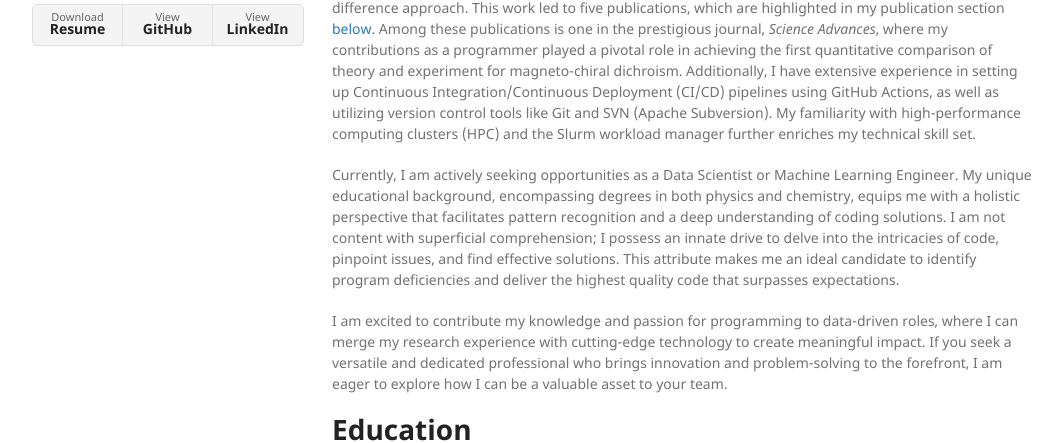
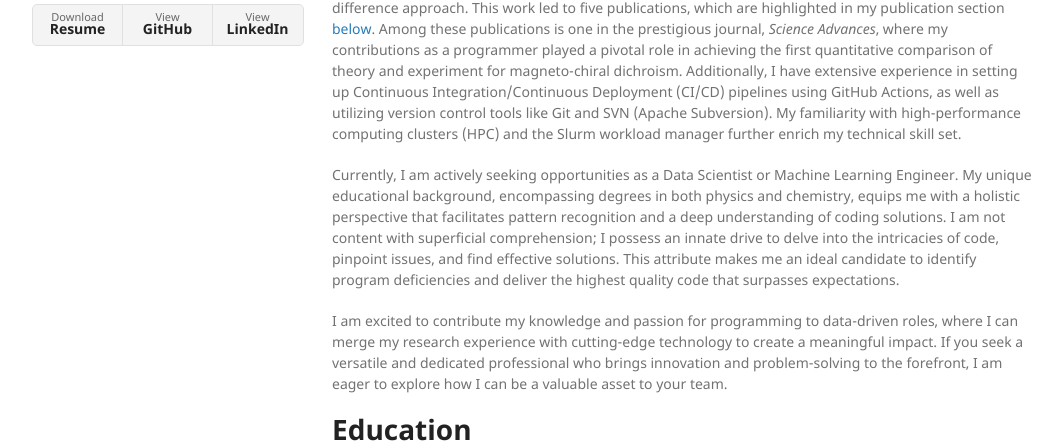
Before and after one commit to herbertludowieg/herbertludowieg.github.io, a Jekyll site: the page built from index.md, in a window 1280 px wide and 1400 px high. Shown: the part 425-868 px from the top of the window, without its empty margins (108-1170 px from the left). Built offline with Jekyll 4.4.1, drawn with Linux system fonts in a browser that asks for light colours; some of the changed text lies outside the part shown.

Commit message:
Making small changes to main file

```diff
--- a/index.md
+++ b/index.md
@@ -9,11 +9,11 @@ I am a dedicated academic researcher who has achieved significant success as a p
 
 I have also made contributions to the professionally maintained <a href="https://www.scm.com/product/adf/" target="_blank">Amsterdam Density Functional (ADF)</a> FORTRAN program package, implementing a missing parameter in the theoretical calculations leading to a better comparison between theory and experiment. This showcases my ability to contribute quality and robust code to a large team of developers. This led to a publication in _ChemistryOpen_, which can be found <a href="https://doi.org/10.1002/open.202200020" target="_blank">here</a>, underscoring my ability to drive practical advancements through my work.
 
-As a Graduate Research Assistant, I honed my programming skills, particularly in Python, where I developed a sophisticated library for calculating vibronic effects in molecules, employing a central finite difference approach. This work led to five publications, which are highlighted in my publication section [below](#publications). Among these publications is one in the prestigious journal, _Science Advances_, where my contributions as a programmer played a pivotal role in achieving the first quantitative comparison of theory and experiment for magneto-chiral dichroism. Additionally, I have extensive experience in setting up Continuous Integration/Continuous Deployment (CI/CD) pipelines using GitHub Actions, as well as utilizing version control tools like Git and SVN (Apache Subversion). My familiarity with high-performance computing clusters (HPC) and the Slurm workload manager further enriches my technical skill set.
+As a Graduate Research Assistant, I honed my programming skills, particularly in Python, where I developed a sophisticated library for calculating vibronic effects in molecules, employing a central finite difference approach. This work led to five publications, which are highlighted in my publication section [below](#publications). Among these publications is one in the prestigious journal, _Science Advances_, where my contributions as a programmer played a pivotal role in achieving the first quantitative comparison of theory and experiment for magneto-chiral dichroism. Additionally, I have extensive experience in setting up Continuous Integration/Continuous Deployment (CI/CD) pipelines using GitHub Actions, as well as utilizing version control tools like Git and SVN (Apache Subversion). My familiarity with high-performance computing clusters (HPC) and the Slurm workload manager further enrich my technical skill set.
 
 Currently, I am actively seeking opportunities as a Data Scientist or Machine Learning Engineer. My unique educational background, encompassing degrees in both physics and chemistry, equips me with a holistic perspective that facilitates pattern recognition and a deep understanding of coding solutions. I am not content with superficial comprehension; I possess an innate drive to delve into the intricacies of code, pinpoint issues, and find effective solutions. This attribute makes me an ideal candidate to identify program deficiencies and deliver the highest quality code that surpasses expectations.
 
-I am excited to contribute my knowledge and passion for programming to data-driven roles, where I can merge my research experience with cutting-edge technology to create meaningful impact. If you seek a versatile and dedicated professional who brings innovation and problem-solving to the forefront, I am eager to explore how I can be a valuable asset to your team.
+I am excited to contribute my knowledge and passion for programming to data-driven roles, where I can merge my research experience with cutting-edge technology to create a meaningful impact. If you seek a versatile and dedicated professional who brings innovation and problem-solving to the forefront, I am eager to explore how I can be a valuable asset to your team.
 
 # Education
 
```
Also changed, not shown: other parts of index.md (+3 -1 lines).
